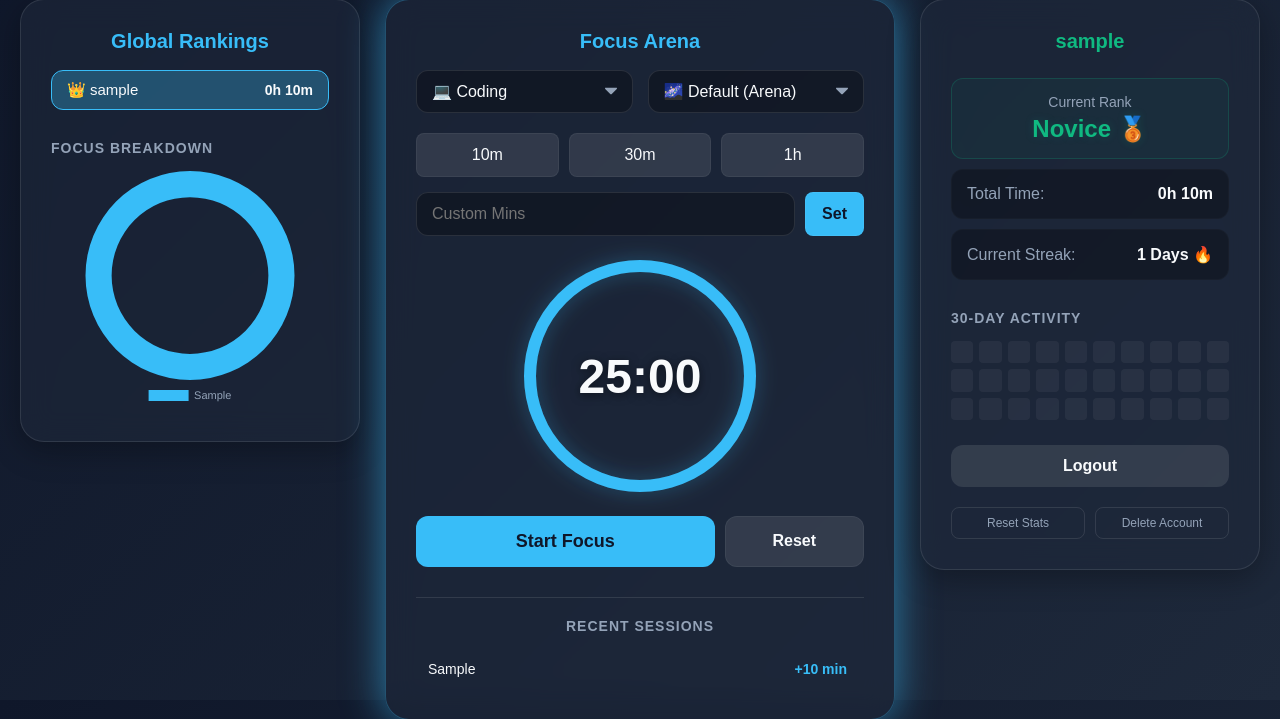
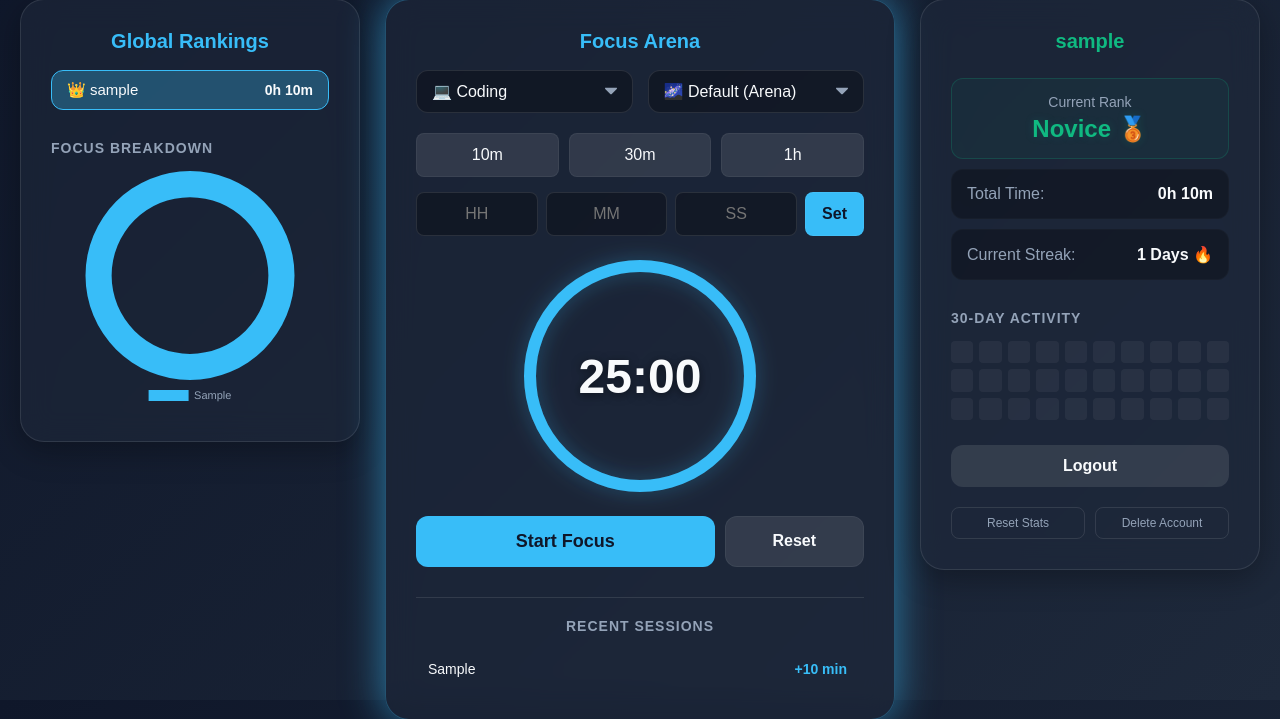
Before and after one commit to hardik-vir/Study-Arena, a Flask app: page / in a window 1280 px wide. Shown: the part 100-819 px from the top of the page. Run offline with Flask 3, Linux system fonts and the light colour scheme; a user stored in the database is signed in; tables that the repository leaves empty hold one stand-in row (values such as "Sample post").

Commit message:
Updates - 1)Heatmaps are detailed 2)Custom timer is enhanced 3)Time in minutes is formatted in HH:MM:SS

```diff
--- a/app.py
+++ b/app.py
@@ -113,9 +113,13 @@ def home():
                     active_dates.add(s.date.date())
 
         # FIX: We now count backward from today (index 0) to 29 days ago
+        # FIX: We now pass the date string along with the boolean for the modal
         for i in range(30):
             d = today - timedelta(days=i)
-            heatmap_data.append(d in active_dates)
+            heatmap_data.append({
+                'date': d.strftime('%Y-%m-%d'),
+                'active': d in active_dates
+            })
     except Exception as e:
         print("Heatmap Error:", e)
         db.session.rollback()
@@ -223,6 +227,29 @@ def delete_account():
         db.session.rollback()
         return jsonify({'status': 'error', 'message': str(e)}), 500
 
+@app.route('/api/history/<date_str>', methods=['GET'])
+@login_required
+def get_history(date_str):
+    try:
+        target_date = datetime.strptime(date_str, '%Y-%m-%d').date()
+        next_date = target_date + timedelta(days=1)
+
+        # Fetch all sessions for this user on the clicked date
+        sessions = FocusSession.query.filter(
+            FocusSession.user_id == current_user.id,
+            FocusSession.date >= target_date,
+            FocusSession.date < next_date
+        ).all()
+
+        breakdown = {}
+        for s in sessions:
+            cat = s.category or "General"
+            breakdown[cat] = breakdown.get(cat, 0) + (s.duration_minutes or 0)
+
+        return jsonify({'status': 'success', 'date': date_str, 'breakdown': breakdown})
+    except Exception as e:
+        return jsonify({'status': 'error', 'message': str(e)}), 400
+
 @app.route('/ping', methods=['GET', 'POST'])
 def ping():
     return jsonify({'status': 'awake'})
--- a/templates/index.html
+++ b/templates/index.html
@@ -221,6 +221,14 @@
             .timer-display svg { max-width: 250px; height: auto; }
             .dashboard-wrapper { padding: 15px 10px; }
         }
+
+        .time-input {
+            width: 100%; background: var(--input-bg); color: var(--text-main); border: 1px solid var(--border-light);
+            padding: 12px; border-radius: 8px; font-size: 16px; outline: none; text-align: center;
+            appearance: textfield; -moz-appearance: textfield;
+        }
+        .time-input:focus { border-color: var(--primary); box-shadow: 0 0 10px var(--primary-glow); }
+        .time-input::-webkit-outer-spin-button, .time-input::-webkit-inner-spin-button { -webkit-appearance: none; margin: 0; }
     </style>
 </head>
 <body>
@@ -292,9 +300,11 @@
                         <button class="time-btn" onclick="setTime(30)">30m</button>
                         <button class="time-btn" onclick="setTime(60)">1h</button>
                     </div>
-                    <div style="display: flex; gap: 10px; width: 100%;">
-                        <input type="number" id="custom-minutes" placeholder="Custom Mins" min="1">
-                        <button class="time-btn" onclick="setCustomTime()" style="background: var(--primary); color: #0f172a; font-weight: bold; flex: 0.5;">Set</button>
+                    <div style="display: flex; gap: 8px; width: 100%;">
+                        <input type="number" id="custom-h" class="time-input" placeholder="HH" min="0">
+                        <input type="number" id="custom-m" class="time-input" placeholder="MM" min="0" max="59">
+                        <input type="number" id="custom-s" class="time-input" placeholder="SS" min="0" max="59">
+                        <button class="time-btn" onclick="setCustomTime()" style="background: var(--primary); color: #0f172a; font-weight: bold; flex: 1;">Set</button>
                     </div>
                 </div>
 
@@ -345,9 +355,12 @@
                 </div>
 
                 <h3 style="margin-top: 30px;">30-Day Activity</h3>
-                <div class="heatmap">
-                    {% for is_active in heatmap_data %}
-                    <div class="day-cell {% if is_active %}day-active{% endif %}"></div>
+               <div class="heatmap">
+                    {% for day in heatmap_data %}
+                    <div class="day-cell {% if day.active %}day-active{% endif %}"
+                         onclick="fetchDayDetails('{{ day.date }}')"
+                         style="cursor: pointer;"
+                         title="{{ day.date }}"></div>
                     {% endfor %}
                 </div>
 
@@ -390,6 +403,17 @@
                 <button onclick="copyFromModal()" class="copy-btn">Copy</button>
             </div>
             <button onclick="closeContactModal()" class="close-modal">Close Window</button>
+        </div>
+    </div>
+
+    <!-- Day Details Modal -->
+    <div id="day-modal" class="modal-overlay" onclick="if(event.target===this) closeDayModal()">
+        <div class="modal-content">
+            <h2 id="day-modal-title" style="margin-bottom: 15px;">Session Details</h2>
+            <div id="day-modal-body" style="text-align: left; color: var(--text-main); margin-bottom: 20px;">
+                <!-- dynamic content injected here -->
+            </div>
+            <button onclick="closeDayModal()" class="close-modal">Close Window</button>
         </div>
     </div>
 
@@ -514,8 +538,21 @@
 
         function setCustomTime() {
             if (isRunning) return;
-            const input = document.getElementById('custom-minutes'), mins = parseInt(input.value);
-            if (mins && mins > 0) { setTime(mins); input.value = ''; }
+            const h = parseInt(document.getElementById('custom-h').value) || 0;
+            const m = parseInt(document.getElementById('custom-m').value) || 0;
+            const s = parseInt(document.getElementById('custom-s').value) || 0;
+
+            const totalSeconds = (h * 3600) + (m * 60) + s;
+            if (totalSeconds > 0) {
+                duration = totalSeconds;
+                timeLeft = duration;
+                updateDisplay();
+
+                // Clear the boxes
+                document.getElementById('custom-h').value = '';
+                document.getElementById('custom-m').value = '';
+                document.getElementById('custom-s').value = '';
+            }
         }
 
         function resetTimer() {
@@ -678,12 +715,63 @@
                     options: {
                         responsive: true,
                         maintainAspectRatio: false,
-                        plugins: { legend: { position: 'bottom', labels: { color: textColor, font: {size: 11} } } },
+                        plugins: {
+                            legend: { position: 'bottom', labels: { color: textColor, font: {size: 11} } },
+                            tooltip: {
+                                callbacks: {
+                                    label: function(context) {
+                                        let label = context.label || '';
+                                        if (label) { label += ': '; }
+                                        let val = context.raw || 0;
+                                        let h = Math.floor(val / 60);
+                                        let m = val % 60;
+                                        label += h > 0 ? `${h}h ${m}m` : `${m}m`;
+                                        return label;
+                                    }
+                                }
+                            }
+                        },
                         cutout: '75%'
                     }
                 });
             }
         }
+
+
+        //new updates
+        function fetchDayDetails(dateStr) {
+            document.getElementById('day-modal-title').innerText = "Activity on " + dateStr;
+            document.getElementById('day-modal-body').innerHTML = "<p style='text-align:center;'>Loading data...</p>";
+            document.getElementById('day-modal').classList.add('show');
+
+            fetch('/api/history/' + dateStr)
+                .then(res => res.json())
+                .then(data => {
+                    if(data.status === 'success') {
+                        let html = '';
+                        let total = 0;
+                        for(const [cat, mins] of Object.entries(data.breakdown)) {
+                            let h = Math.floor(mins / 60);
+                            let m = mins % 60;
+                            let timeStr = h > 0 ? `${h}h ${m}m` : `${m}m`;
+                            html += `<div class="stat-block"><span style="color:var(--text-muted)">${cat}</span> <strong>${timeStr}</strong></div>`;
+                            total += mins;
+                        }
+                        if(total === 0) {
+                            html = "<p style='text-align:center; color: var(--text-muted);'>No deep work logged on this day.</p>";
+                        } else {
+                            let th = Math.floor(total / 60);
+                            let tm = total % 60;
+                            let totalStr = th > 0 ? `${th}h ${tm}m` : `${tm}m`;
+                            html += `<div class="stat-block" style="border-color: var(--primary); background: var(--primary-glow);"><span style="color:var(--text-main); font-weight:bold;">Total Focus</span> <strong>${totalStr}</strong></div>`;
+                        }
+                        document.getElementById('day-modal-body').innerHTML = html;
+                    }
+                });
+        }
+        function closeDayModal() { document.getElementById('day-modal').classList.remove('show'); }
+
+
     </script>
 </body>
 </html>
```
